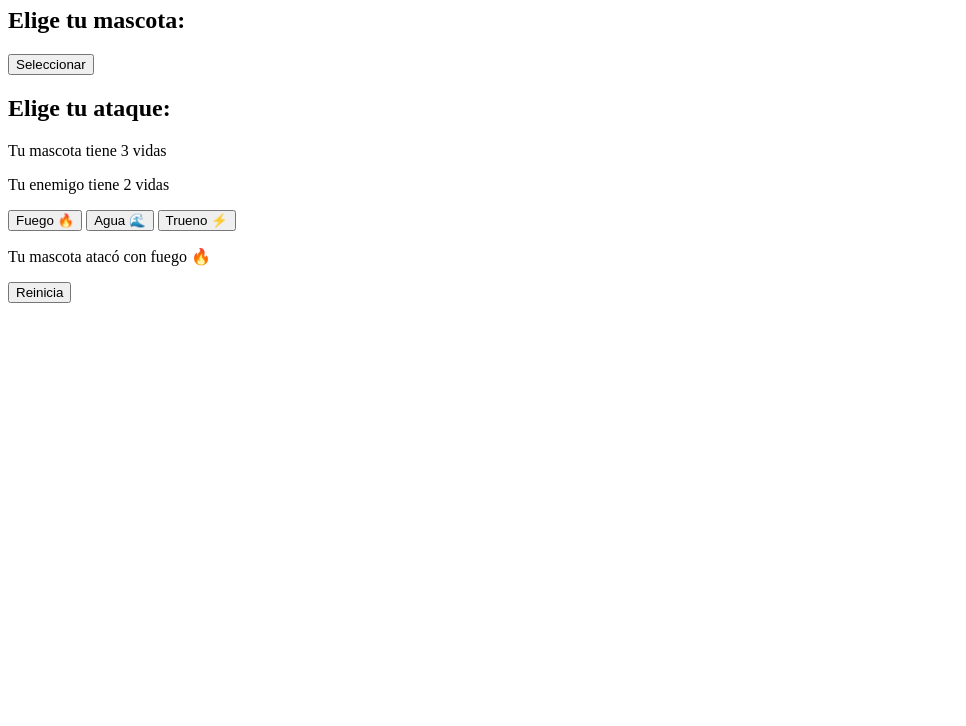
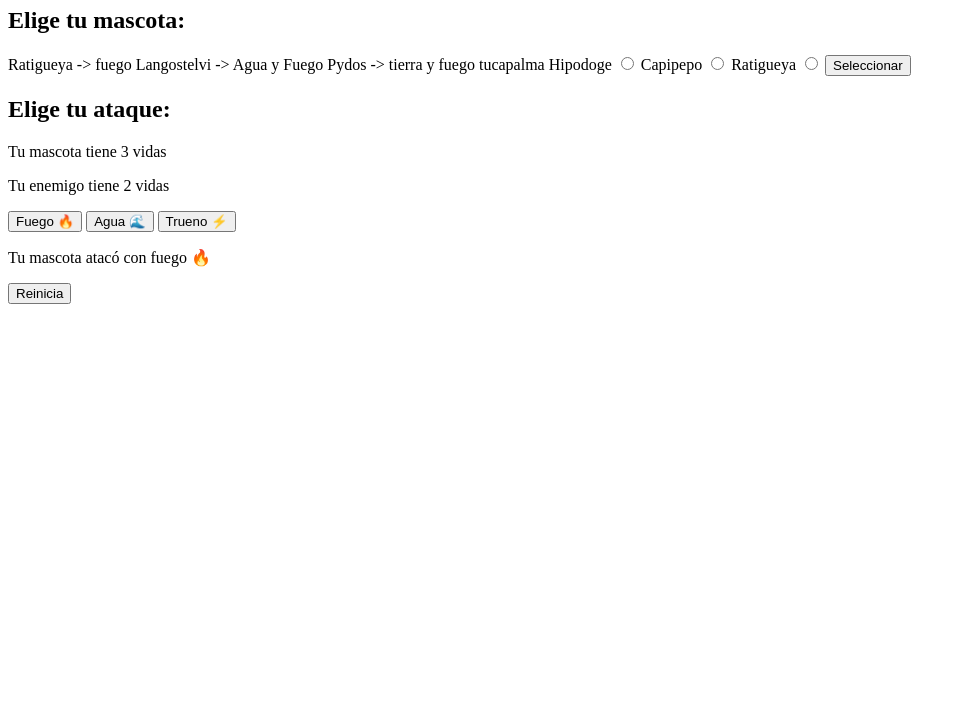
Before and after one commit to solorzanoarciniegadavid/mokepon, a plain HTML site: page index.html in a window 1280 px wide. Shown: the part 74-800 px from the top of the page, without its empty margins (0-966 px from the left). Drawn offline with Linux system fonts and the light colour scheme.

Commit message:
Agregando radio inputs

```diff
--- a/index.html
+++ b/index.html
@@ -11,6 +11,18 @@
 
     <section id="select-pet">
         <h2>Elige tu mascota:</h2>
+        Ratigueya -> fuego
+        Langostelvi -> Agua y Fuego
+        Pydos -> tierra y fuego
+        tucapalma
+
+        <label for="hipodoge">Hipodoge</label>
+        <input type="radio" id="hipodoge" name="mascota">
+        <label for="capipepo">Capipepo</label>
+        <input type="radio" id="capipepo" name="mascota">
+        <label for="ratigueya">Ratigueya</label>
+        <input type="radio" id="ratigueya" name="mascota">
+
 
         <button>Seleccionar</button>
 
```
